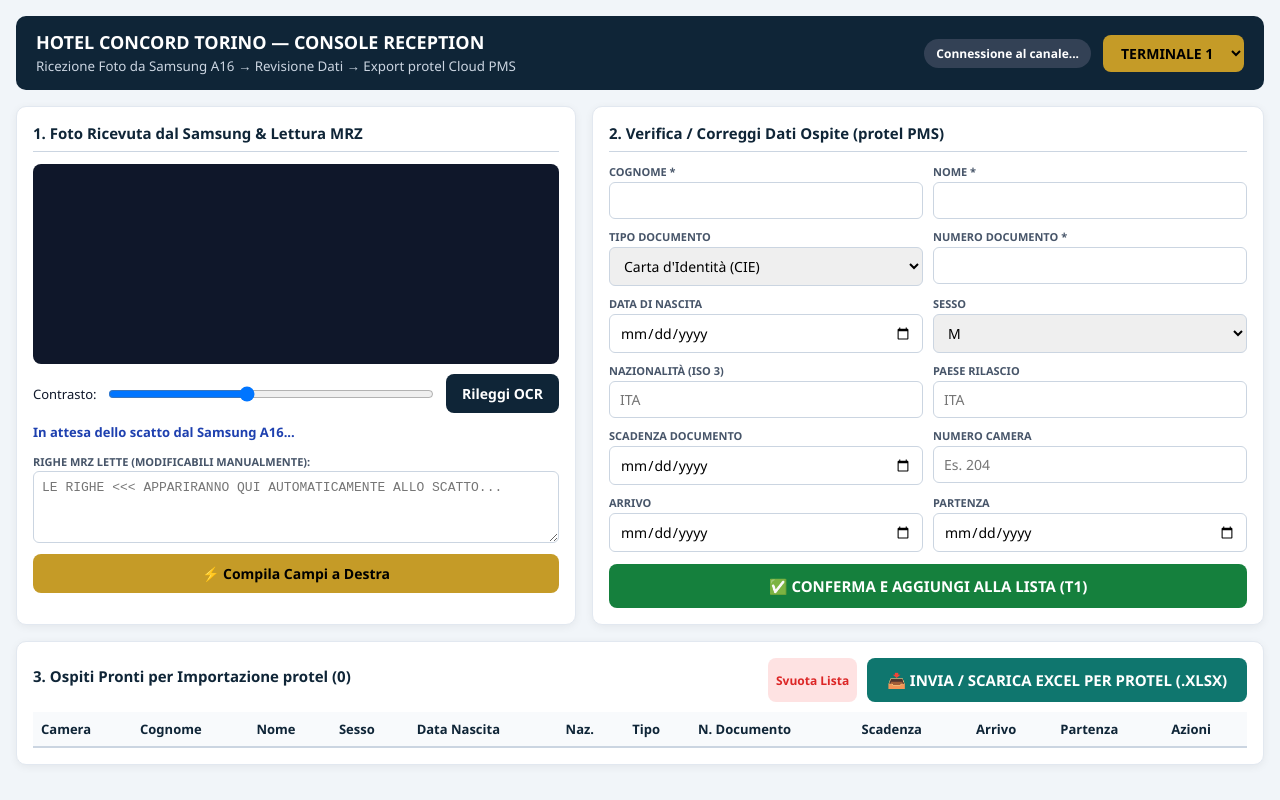
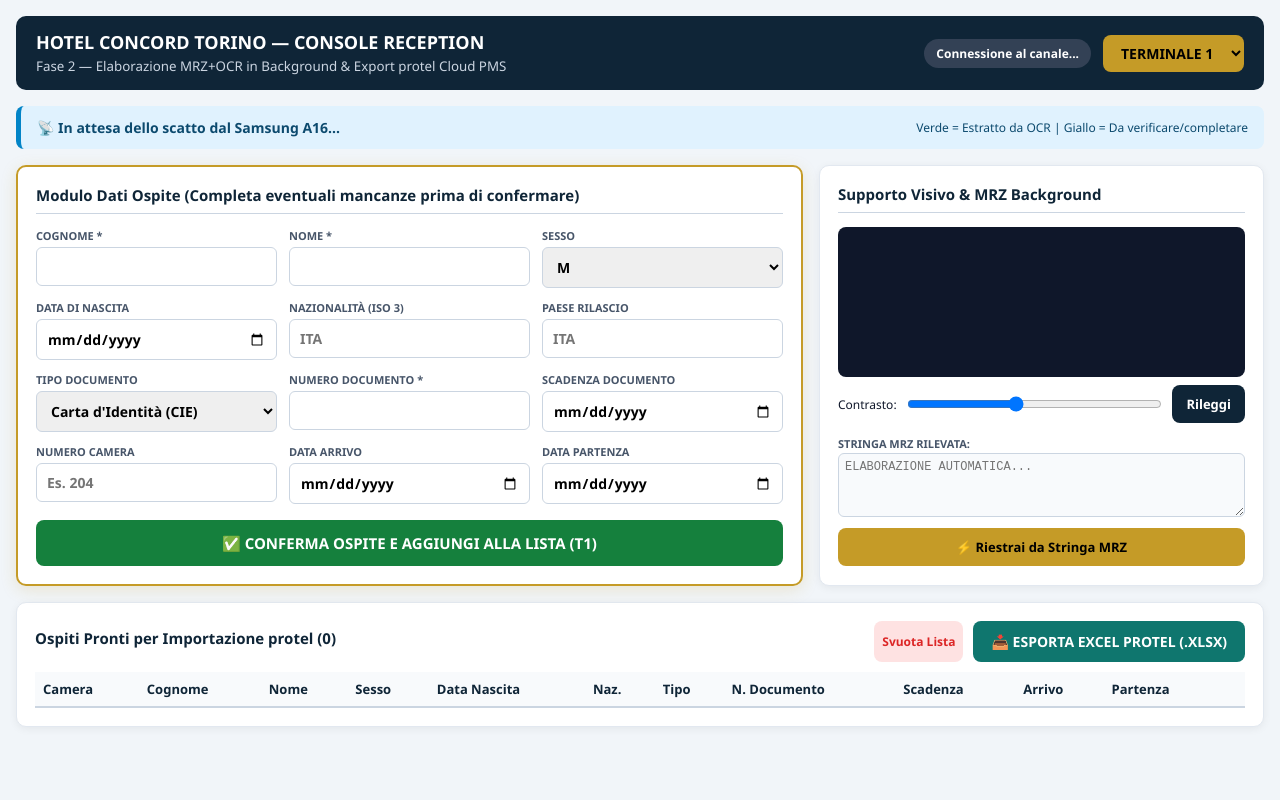
Before and after one commit to socialhotelconcord/concord-checkin, a plain HTML site: page pc.html in a window 1280 px wide. Drawn offline with Linux system fonts and the light colour scheme.

Commit message:
Update pc.html

```diff
--- a/pc.html
+++ b/pc.html
@@ -34,44 +34,57 @@
       background: #334155; color: #fff;
     }
 
-    .layout { display: grid; grid-template-columns: 1fr 1.2fr; gap: 16px; }
+    /* BARRA STATO ELABORAZIONE BACKGROUND */
+    #bgProcessBanner {
+      background: #e0f2fe; border-left: 5px solid #0284c7; color: #0c4a6e;
+      padding: 12px 16px; border-radius: 8px; margin-bottom: 16px;
+      font-weight: 700; font-size: 14px; display: flex; justify-content: space-between; align-items: center;
+    }
+
+    /* LAYOUT CON MODULO IN PRIMO PIANO (SINISTRA GRANDE) E SUPPORTO VISIVO (DESTRA COMPATTO) */
+    .layout { display: grid; grid-template-columns: 1.6fr 1fr; gap: 16px; }
     .card {
-      background: var(--card); border-radius: 10px; padding: 16px;
+      background: var(--card); border-radius: 10px; padding: 18px;
       box-shadow: 0 2px 8px rgba(0,0,0,0.06); border: 1px solid #e2e8f0;
     }
-    .card h2 { margin: 0 0 12px 0; font-size: 15px; color: var(--navy); border-bottom: 1px solid var(--border); padding-bottom: 8px; }
+    .card.highlight-card { border: 2px solid var(--gold); box-shadow: 0 4px 16px rgba(197,155,39,0.18); }
+    .card h2 { margin: 0 0 14px 0; font-size: 15px; color: var(--navy); border-bottom: 1px solid var(--border); padding-bottom: 8px; }
 
+    .form-grid { display: grid; grid-template-columns: repeat(3, 1fr); gap: 12px; }
+    .field { display: flex; flex-direction: column; }
+    label { font-size: 11px; font-weight: 700; color: #475569; margin-bottom: 4px; text-transform: uppercase; }
+    input[type="text"], input[type="date"], select.inp {
+      padding: 9px 10px; border: 1px solid var(--border); border-radius: 6px; font-size: 14px; font-weight: 600;
+      transition: background-color 0.3s, border-color 0.3s;
+    }
+
+    /* EVIDENZIAZIONE CAMPI ESTRATTI VS MANCANTI */
+    .field-extracted { background-color: #dcfce7 !important; border-color: #16a34a !important; }
+    .field-missing { background-color: #fef9c3 !important; border-color: #eab308 !important; }
+
+    /* RIQUADRO SUPPORTO VISIVO */
     .img-container {
-      background: #0f172a; border-radius: 8px; min-height: 200px;
-      display: flex; align-items: center; justify-content: center; overflow: hidden; margin-bottom: 10px;
+      background: #0f172a; border-radius: 8px; min-height: 150px;
+      display: flex; align-items: center; justify-content: center; overflow: hidden; margin-bottom: 8px;
     }
-    canvas { max-width: 100%; max-height: 280px; }
-    .controls { display: flex; align-items: center; gap: 10px; font-size: 13px; margin-bottom: 10px; }
+    canvas { max-width: 100%; max-height: 190px; }
+    .controls { display: flex; align-items: center; gap: 8px; font-size: 12px; margin-bottom: 8px; }
     .controls input[type="range"] { flex: 1; }
 
     textarea {
-      width: 100%; height: 72px; font-family: monospace; font-size: 13px;
-      padding: 8px; border-radius: 6px; border: 1px solid var(--border); text-transform: uppercase;
-    }
-
-    .form-grid { display: grid; grid-template-columns: 1fr 1fr; gap: 10px; }
-    .field { display: flex; flex-direction: column; }
-    label { font-size: 11px; font-weight: 700; color: #475569; margin-bottom: 3px; text-transform: uppercase; }
-    input[type="text"], input[type="date"], select.inp {
-      padding: 8px 10px; border: 1px solid var(--border); border-radius: 6px; font-size: 14px;
+      width: 100%; height: 64px; font-family: monospace; font-size: 12px;
+      padding: 6px; border-radius: 6px; border: 1px solid var(--border); text-transform: uppercase; background: #f8fafc;
     }
 
     .btn {
-      padding: 10px 16px; border: none; border-radius: 8px; font-weight: 700;
-      cursor: pointer; font-size: 14px;
+      padding: 10px 14px; border: none; border-radius: 8px; font-weight: 700;
+      cursor: pointer; font-size: 13px;
     }
     .btn-navy { background: var(--navy); color: #fff; }
     .btn-gold { background: var(--gold); color: #000; width: 100%; margin-top: 6px; }
-    .btn-green { background: var(--green); color: #fff; width: 100%; margin-top: 12px; font-size: 15px; padding: 12px; }
-    .btn-excel { background: #0f766e; color: #fff; font-size: 15px; padding: 12px 20px; }
+    .btn-green { background: var(--green); color: #fff; width: 100%; margin-top: 16px; font-size: 15px; padding: 13px; }
+    .btn-excel { background: #0f766e; color: #fff; font-size: 14px; padding: 11px 18px; }
     .btn-red { background: #fee2e2; color: var(--red); padding: 4px 8px; font-size: 12px; }
-
-    #ocrMsg { font-size: 13px; font-weight: 600; color: #1e40af; margin: 8px 0; min-height: 18px; }
 
     table { width: 100%; border-collapse: collapse; font-size: 13px; margin-top: 10px; }
     th { text-align: left; background: #f8fafc; padding: 8px; border-bottom: 2px solid var(--border); color: var(--navy); }
@@ -83,7 +96,7 @@
 <header>
   <div>
     <h1>HOTEL CONCORD TORINO — CONSOLE RECEPTION</h1>
-    <small style="color:#cbd5e1;">Ricezione Foto da Samsung A16 &rarr; Revisione Dati &rarr; Export protel Cloud PMS</small>
+    <small style="color:#cbd5e1;">Fase 2 — Elaborazione MRZ+OCR in Background &amp; Export protel Cloud PMS</small>
   </div>
   <div class="conn-bar">
     <span id="connStatus">Connessione al canale...</span>
@@ -94,10 +107,78 @@
   </div>
 </header>
 
+<div id="bgProcessBanner">
+  <span id="bgStatusText">📡 In attesa dello scatto dal Samsung A16...</span>
+  <span style="font-size:12px; font-weight:normal;">Verde = Estratto da OCR | Giallo = Da verificare/completare</span>
+</div>
+
 <div class="layout">
-  <!-- COLONNA SINISTRA: IMMAGINE RICEVUTA & OCR -->
+  <!-- MODULO DATI IN PRIMO PIANO -->
+  <div class="card highlight-card" id="mainFormCard">
+    <h2>Modulo Dati Ospite (Completa eventuali mancanze prima di confermare)</h2>
+    <div class="form-grid">
+      <div class="field">
+        <label>Cognome *</label>
+        <input type="text" id="lastName" oninput="clearHighlight(this)">
+      </div>
+      <div class="field">
+        <label>Nome *</label>
+        <input type="text" id="firstName" oninput="clearHighlight(this)">
+      </div>
+      <div class="field">
+        <label>Sesso</label>
+        <select id="gender" class="inp" onchange="clearHighlight(this)">
+          <option value="M">M</option>
+          <option value="F">F</option>
+        </select>
+      </div>
+      <div class="field">
+        <label>Data di Nascita</label>
+        <input type="date" id="birthDate" onchange="clearHighlight(this)">
+      </div>
+      <div class="field">
+        <label>Nazionalità (ISO 3)</label>
+        <input type="text" id="nationality" maxlength="3" placeholder="ITA" oninput="clearHighlight(this)">
+      </div>
+      <div class="field">
+        <label>Paese Rilascio</label>
+        <input type="text" id="issuingCountry" maxlength="3" placeholder="ITA" oninput="clearHighlight(this)">
+      </div>
+      <div class="field">
+        <label>Tipo Documento</label>
+        <select id="docType" class="inp" onchange="clearHighlight(this)">
+          <option value="ID">Carta d'Identità (CIE)</option>
+          <option value="P">Passaporto</option>
+        </select>
+      </div>
+      <div class="field">
+        <label>Numero Documento *</label>
+        <input type="text" id="docNumber" oninput="clearHighlight(this)">
+      </div>
+      <div class="field">
+        <label>Scadenza Documento</label>
+        <input type="date" id="expiryDate" onchange="clearHighlight(this)">
+      </div>
+      <div class="field">
+        <label>Numero Camera</label>
+        <input type="text" id="roomNumber" placeholder="Es. 204">
+      </div>
+      <div class="field">
+        <label>Data Arrivo</label>
+        <input type="date" id="arrivalDate">
+      </div>
+      <div class="field">
+        <label>Data Partenza</label>
+        <input type="date" id="departureDate">
+      </div>
+    </div>
+
+    <button class="btn btn-green" onclick="addGuestToTable()">✅ CONFERMA OSPITE E AGGIUNGI ALLA LISTA (<span id="lblTerm">T1</span>)</button>
+  </div>
+
+  <!-- PANNELLO LATERALE DI VERIFICA VISIVA -->
   <div class="card">
-    <h2>1. Foto Ricevuta dal Samsung &amp; Lettura MRZ</h2>
+    <h2>Supporto Visivo &amp; MRZ Background</h2>
     <div class="img-container">
       <canvas id="docCanvas"></canvas>
     </div>
@@ -105,87 +186,22 @@
     <div class="controls">
       <span>Contrasto:</span>
       <input type="range" id="contrastSlider" min="70" max="200" value="125" onchange="applyContrast()">
-      <button class="btn btn-navy" onclick="runDesktopOCR()">Rileggi OCR</button>
+      <button class="btn btn-navy" onclick="runBackgroundOCR()">Rileggi</button>
     </div>
 
-    <div id="ocrMsg">In attesa dello scatto dal Samsung A16...</div>
-
-    <label>Righe MRZ lette (modificabili manualmente):</label>
-    <textarea id="mrzBox" placeholder="Le righe <<< appariranno qui automaticamente allo scatto..."></textarea>
-    <button class="btn btn-gold" onclick="parseMRZText()">⚡ Compila Campi a Destra</button>
-  </div>
-
-  <!-- COLONNA DESTRA: MODULO DATI & CORREZIONI MANUALI -->
-  <div class="card">
-    <h2>2. Verifica / Correggi Dati Ospite (protel PMS)</h2>
-    <div class="form-grid">
-      <div class="field">
-        <label>Cognome *</label>
-        <input type="text" id="lastName">
-      </div>
-      <div class="field">
-        <label>Nome *</label>
-        <input type="text" id="firstName">
-      </div>
-      <div class="field">
-        <label>Tipo Documento</label>
-        <select id="docType" class="inp">
-          <option value="ID">Carta d'Identità (CIE)</option>
-          <option value="P">Passaporto</option>
-        </select>
-      </div>
-      <div class="field">
-        <label>Numero Documento *</label>
-        <input type="text" id="docNumber">
-      </div>
-      <div class="field">
-        <label>Data di Nascita</label>
-        <input type="date" id="birthDate">
-      </div>
-      <div class="field">
-        <label>Sesso</label>
-        <select id="gender" class="inp">
-          <option value="M">M</option>
-          <option value="F">F</option>
-        </select>
-      </div>
-      <div class="field">
-        <label>Nazionalità (ISO 3)</label>
-        <input type="text" id="nationality" maxlength="3" placeholder="ITA">
-      </div>
-      <div class="field">
-        <label>Paese Rilascio</label>
-        <input type="text" id="issuingCountry" maxlength="3" placeholder="ITA">
-      </div>
-      <div class="field">
-        <label>Scadenza Documento</label>
-        <input type="date" id="expiryDate">
-      </div>
-      <div class="field">
-        <label>Numero Camera</label>
-        <input type="text" id="roomNumber" placeholder="Es. 204">
-      </div>
-      <div class="field">
-        <label>Arrivo</label>
-        <input type="date" id="arrivalDate">
-      </div>
-      <div class="field">
-        <label>Partenza</label>
-        <input type="date" id="departureDate">
-      </div>
-    </div>
-
-    <button class="btn btn-green" onclick="addGuestToTable()">✅ CONFERMA E AGGIUNGI ALLA LISTA (<span id="lblTerm">T1</span>)</button>
+    <label>Stringa MRZ rilevata:</label>
+    <textarea id="mrzBox" placeholder="Elaborazione automatica..."></textarea>
+    <button class="btn btn-gold" onclick="parseMRZText()">⚡ Riestrai da Stringa MRZ</button>
   </div>
 </div>
 
 <!-- TABELLA OSPITI PRONTI & EXPORT EXCEL -->
 <div class="card" style="margin-top:16px;">
   <div style="display:flex; justify-content:space-between; align-items:center;">
-    <h2 style="border:none; margin:0;">3. Ospiti Pronti per Importazione protel (<span id="guestCount">0</span>)</h2>
+    <h2 style="border:none; margin:0;">Ospiti Pronti per Importazione protel (<span id="guestCount">0</span>)</h2>
     <div style="display:flex; gap:10px;">
       <button class="btn btn-red" onclick="clearTable()">Svuota Lista</button>
-      <button class="btn btn-excel" onclick="exportProtelExcel()">📥 INVIA / SCARICA EXCEL PER PROTEL (.XLSX)</button>
+      <button class="btn btn-excel" onclick="exportProtelExcel()">📥 ESPORTA EXCEL PROTEL (.XLSX)</button>
     </div>
   </div>
 
@@ -203,7 +219,7 @@
         <th>Scadenza</th>
         <th>Arrivo</th>
         <th>Partenza</th>
-        <th>Azioni</th>
+        <th></th>
       </tr>
     </thead>
     <tbody id="tableBody"></tbody>
@@ -222,40 +238,68 @@
   document.getElementById('arrivalDate').valueAsDate = today;
   document.getElementById('departureDate').valueAsDate = tomorrow;
 
+  const ocrFieldIds = ['lastName', 'firstName', 'gender', 'birthDate', 'nationality', 'issuingCountry', 'docType', 'docNumber', 'expiryDate'];
+
   function getStoreKey() { return 'concord_pc_list_' + termSel.value; }
 
-  // 1. CONNESSIONE CANALE RICEZIONE DAL SAMSUNG
+function setBanner(text, bg, border, color) {
+const banner = document.getElementById('bgProcessBanner');
+banner.style.background = bg;
+banner.style.borderLeftColor = border;
+banner.style.color = color;
+document.getElementById('bgStatusText').textContent = text;
+}
+function clearHighlight(el) {
+el.classList.remove('field-extracted', 'field-missing');
+}
+function resetFormHighlights() {
+ocrFieldIds.forEach(id => {
+const el = document.getElementById(id);
+el.classList.remove('field-extracted', 'field-missing');
+});
+}
+function highlightFields() {
+let missingCount = 0;
+ocrFieldIds.forEach(id => {
+const el = document.getElementById(id);
+if (el.value && el.value.trim() !== '') {
+el.classList.add('field-extracted');
+el.classList.remove('field-missing');
+} else {
+el.classList.add('field-missing');
+el.classList.remove('field-extracted');
+missingCount++;
+}
+});
+return missingCount;
+}
+// 1. RICEZIONE IN BACKGROUND DAL SAMSUNG A16
 function initPeer() {
 if (peer) peer.destroy();
 const term = termSel.value;
 localStorage.setItem('concord_pc_term', term);
 document.getElementById('lblTerm').textContent = term;
 renderTable();
-
 const myId = 'hotel-concord-torino-' + term.toLowerCase();
 const statusEl = document.getElementById('connStatus');
 statusEl.textContent = 'Connessione...';
 statusEl.style.background = '#b45309';
-
 peer = new Peer(myId);
-
 peer.on('open', () => {
 statusEl.textContent = '🟢 PRONTO — In ascolto da Samsung (' + term + ')';
 statusEl.style.background = '#15803d';
 });
-
 peer.on('connection', (conn) => {
 conn.on('data', (data) => {
 if (data && data.type === 'MRZ_PHOTO') {
-          document.getElementById('ocrMsg').textContent = '📸 Nuova foto ricevuta dal Samsung! Lettura OCR in corso...';
-          loadIncomingImage(data.image);
+setBanner('⏳ Foto ricevuta dal Samsung! Elaborazione alto contrasto + OCR in background...', '#fef9c3', '#eab308', '#854d0e');
+processIncomingInBackground(data.image);
 }
 });
 });
-
 peer.on('error', (err) => {
 if (err.type === 'unavailable-id') {
-        statusEl.textContent = '⚠️ Terminale ' + term + ' già aperto in un\'altra scheda!';
+statusEl.textContent = '⚠️ Terminale ' + term + ' già aperto altrove!';
 statusEl.style.background = '#dc2626';
 } else {
 statusEl.textContent = '❌ Errore rete (' + err.type + ')';
@@ -263,13 +307,12 @@
 }
 });
 }
-
-  function loadIncomingImage(dataUrl) {
+function processIncomingInBackground(dataUrl) {
 const img = new Image();
 img.onload = () => {
 currentImg = img;
 applyContrast();
-runDesktopOCR();
+runBackgroundOCR();
 };
 img.src = dataUrl;
 }
@@ -290,10 +333,9 @@ d[i] = d[i + 1] = d[i + 2] = v;
 }
 ctx.putImageData(imgData, 0, 0);
 }
-async function runDesktopOCR() {
+async function runBackgroundOCR() {
 const canvas = document.getElementById('docCanvas');
 if (!canvas.width) return;
-document.getElementById('ocrMsg').textContent = '⏳ Estrazione testo MRZ su PC in corso...';
 try {
 const worker = await Tesseract.createWorker('eng');
 await worker.setParameters({
@@ -305,17 +347,20 @@ await worker.terminate();
 document.getElementById('mrzBox').value = text.trim();
 parseMRZText();
 } catch (e) {
-document.getElementById('ocrMsg').textContent = '⚠️ Errore OCR. Regola il contrasto o compila manualmente a destra.';
+highlightFields();
+setBanner('⚠️ OCR non riuscito: compila manualmente i campi evidenziati in giallo.', '#fee2e2', '#dc2626', '#991b1b');
 }
 }
-// 2. DECODIFICA MRZ (TD1 CIE e TD3 Passaporto)
+// 2. DECODIFICA MRZ & EVIDENZIAZIONE MODULO
 function parseMRZText() {
 const raw = document.getElementById('mrzBox').value.toUpperCase();
 const lines = raw.split(/\r?\n/)
 .map(l => l.replace(/\s+/g, '').replace(/[^A-Z0-9<]/g, ''))
 .filter(l => l.length >= 25 && (l.includes('<') || /^[A-Z0-9]{28,44}$/.test(l)));
 if (lines.length < 2) {
-document.getElementById('ocrMsg').textContent = '⚠️ Righe MRZ incomplete: regola lo slider Contrasto e clicca "Rileggi OCR", oppure correggi i campi a destra.';
+highlightFields();
+setBanner('⚠️ Lettura parziale: completa manualmente i campi evidenziati in giallo.', '#fef9c3', '#eab308', '#854d0e');
+document.getElementById('lastName').focus();
 return;
 }
 const last = lines[lines.length - 1];
@@ -326,14 +371,13 @@ const l2 = last.padEnd(44, '<');
 document.getElementById('docType').value = 'P';
 document.getElementById('issuingCountry').value = l1.substring(2, 5).replace(/</g, '');
 const names = l1.substring(5).split('<<');
-document.getElementById('lastName').value = (names || '').replace(/</g, ' ').trim();
-document.getElementById('firstName').value = (names || '').replace(/</g, ' ').trim();
+document.getElementById('lastName').value = (names[0] || '').replace(/</g, ' ').trim();
+document.getElementById('firstName').value = (names[1] || '').replace(/</g, ' ').trim();
 document.getElementById('docNumber').value = l2.substring(0, 9).replace(/</g, '');
 document.getElementById('nationality').value = l2.substring(10, 13).replace(/</g, '');
 document.getElementById('birthDate').value = fmtDate(l2.substring(13, 19), true);
 document.getElementById('gender').value = l2.substring(20, 21) === 'F' ? 'F' : 'M';
 document.getElementById('expiryDate').value = fmtDate(l2.substring(21, 27), false);
-document.getElementById('ocrMsg').textContent = '✅ Passaporto letto! Verifica eventuali mancanze a destra e conferma.';
 }
 // CIE TD1 (3 righe da 30)
 else if (lines.length >= 3) {
@@ -348,10 +392,16 @@ document.getElementById('gender').value = l2.substring(7, 8) === 'F' ? 'F' : 'M'
 document.getElementById('expiryDate').value = fmtDate(l2.substring(8, 14), false);
 document.getElementById('nationality').value = l2.substring(15, 18).replace(/</g, '');
 const names = l3.split('<<');
-document.getElementById('lastName').value = (names || '').replace(/</g, ' ').trim();
-document.getElementById('firstName').value = (names || '').replace(/</g, ' ').trim();
-document.getElementById('ocrMsg').textContent = '✅ Carta d'Identità (CIE) letta! Verifica eventuali mancanze a destra e conferma.';
+document.getElementById('lastName').value = (names[0] || '').replace(/</g, ' ').trim();
+document.getElementById('firstName').value = (names[1] || '').replace(/</g, ' ').trim();
 }
+const missing = highlightFields();
+if (missing === 0) {
+setBanner('✅ Dati estratti al 100%! Verifica rapida e premi Conferma Ospite.', '#dcfce7', '#16a34a', '#14532d');
+} else {
+setBanner(⚠️ Estratti i dati principali (${missing} campi in giallo da completare manualmente)., '#fef9c3', '#eab308', '#854d0e');
+}
+document.getElementById('roomNumber').focus();
 }
 function fmtDate(yymmdd, isBirth) {
 if (!/^\d{6}$/.test(yymmdd)) return '';
@@ -391,7 +441,8 @@ setGuests(list);
 ['lastName', 'firstName', 'docNumber', 'birthDate', 'nationality', 'issuingCountry', 'expiryDate', 'mrzBox'].forEach(id => {
 document.getElementById(id).value = '';
 });
-document.getElementById('ocrMsg').textContent = '✅ Ospite aggiunto! In attesa della prossima foto dal Samsung...';
+resetFormHighlights();
+setBanner('✅ Ospite confermato in lista! In attesa dello scatto successivo dal Samsung A16...', '#e0f2fe', '#0284c7', '#0c4a6e');
 }
 function delRow(i) {
 const list = getGuests();
```
Lines whose indentation alone changed are shown as unchanged.
